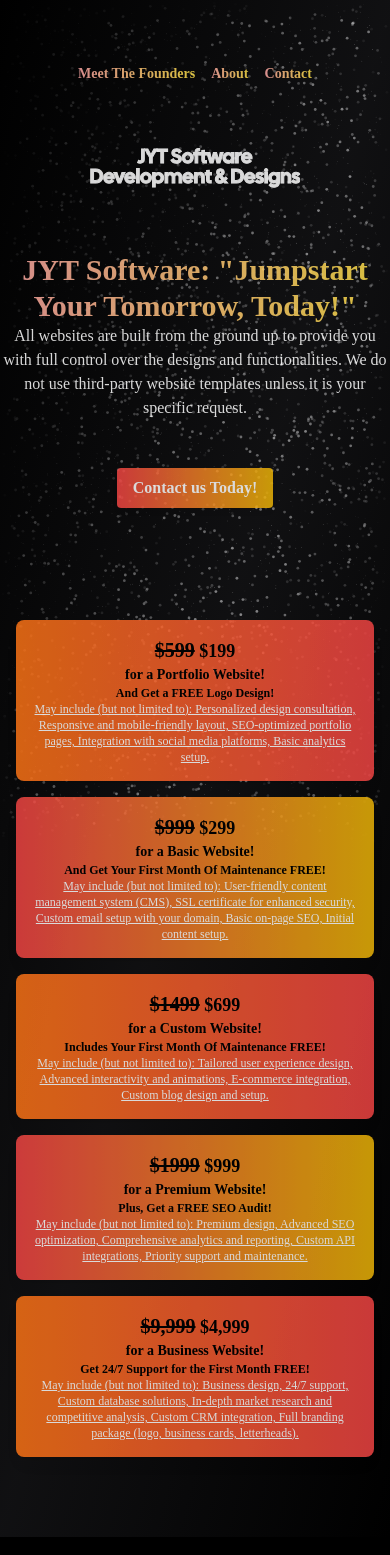
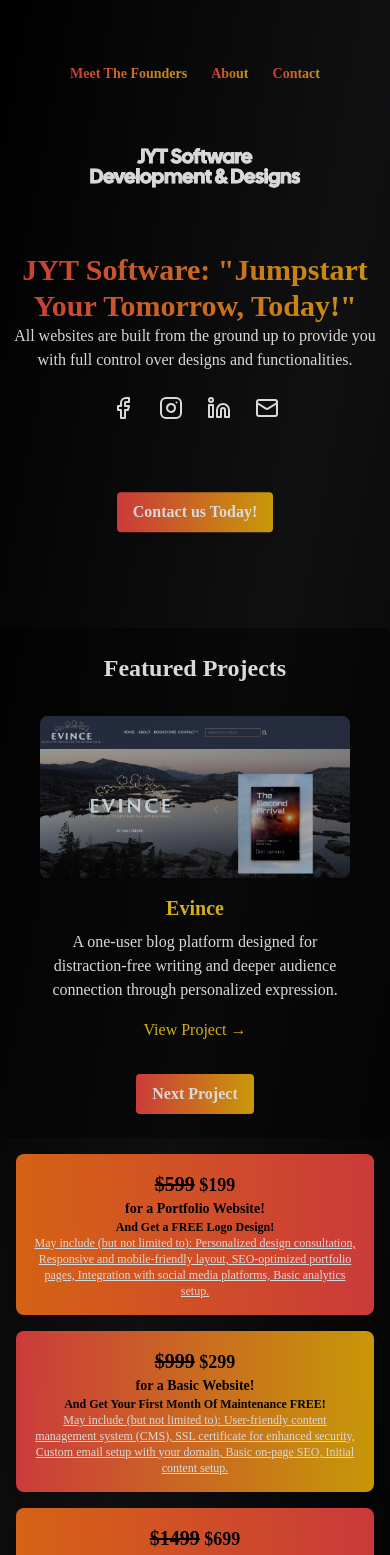
Before and after one commit to timbo84/jytsoftware, a Next.js app: page / in a window 390 px wide. Shown: the top 1555 px of the page. Built offline with nearby package versions, Linux system fonts and the light colour scheme; no server answers; what tailwindcss-debug-screens would draw is missing.

Commit message:
updated, added featured projects

```diff
--- a/app/about/page.tsx
+++ b/app/about/page.tsx
@@ -14,10 +14,10 @@ export default function AboutPage() {
         </div>
       </div>
       <div className="w-full h-px bg-zinc-800" />
-      <Particles
+      {/* <Particles
         className="absolute inset-0 -z-10 animate-fade-in"
         quantity={5000}
-      />
+      /> */}
 
       <p className=" text-zinc-400 px-6 pt-16 mx-auto space-y-2 max-w-7xl ">
         At <strong>JYT Software</strong>, we believe that the foundation of a
--- /dev/null
+++ b/app/components/projectShowcase.jsx
@@ -0,0 +1,69 @@
+"use client";
+
+import { useState } from "react";
+import { motion, AnimatePresence } from "framer-motion";
+
+const projects = [
+  {
+    title: "Evince",
+    description: "A one-user blog platform designed for distraction-free writing and deeper audience connection through personalized expression.",
+    image: "/evince.png",
+    link: "https://www.danlemaire.com/",
+  },
+//   {
+//     title: "Portfolio Website",
+//     description: "A sleek, modern portfolio to showcase personal projects and skills with interactive animations.",
+//     image: "/projects/portfolio.jpg",
+//     link: "#",
+//   },
+  {
+    title: "KyKy Fitness",
+    description: "A cutting-edge personal training website featuring AI-powered real-time fitness guidance, interactive tools like a macro calculator and workout planner, and an intuitive, mobile-friendly design for seamless user engagement.",
+    image: "/KyKyFitness.png",
+    link: "https://kyfitness.vercel.app/",
+  },
+];
+
+export default function ProjectShowcase() {
+  const [selectedProject, setSelectedProject] = useState(0);
+
+  return (
+    <div className="flex flex-col items-center text-center p-6 bg-black/50 rounded-lg shadow-lg w-full max-w-2xl mx-auto">
+      <h2 className="text-2xl font-semibold text-white mb-4">Featured Projects</h2>
+      <div className="relative w-full">
+        <AnimatePresence mode="wait">
+          <motion.div
+            key={selectedProject}
+            initial={{ opacity: 0, x: 50 }}
+            animate={{ opacity: 1, x: 0 }}
+            exit={{ opacity: 0, x: -50 }}
+            transition={{ duration: 0.5 }}
+            className="p-4"
+          >
+            <img
+              src={projects[selectedProject].image}
+              alt={projects[selectedProject].title}
+              className="w-full h-70 object-fit rounded-lg shadow-md"
+            />
+            <h3 className="text-xl text-yellow-400 mt-4 font-bold">
+              {projects[selectedProject].title}
+            </h3>
+            <p className="text-white mt-2">{projects[selectedProject].description}</p>
+            <a
+              href={projects[selectedProject].link}
+              className="mt-4 inline-block text-yellow-400 hover:underline"
+            >
+              View Project →
+            </a>
+          </motion.div>
+        </AnimatePresence>
+      </div>
+      <button
+        onClick={() => setSelectedProject((prev) => (prev + 1) % projects.length)}
+        className="mt-4 bg-gradient-to-r from-red-500 to-yellow-500 hover:from-red-700 hover:to-yellow-700 text-white font-bold py-2 px-4 rounded shadow-md"
+      >
+        Next Project
+      </button>
+    </div>
+  );
+}
--- /dev/null
+++ b/app/components/testimonials.jsx
@@ -0,0 +1,57 @@
+"use client";
+
+import { useState } from "react";
+import { motion, AnimatePresence } from "framer-motion";
+
+const testimonials = [
+  {
+    name: "John Doe",
+    quote: "JYT Software transformed my business! Their designs are top-notch, and the functionality is seamless.",
+    company: "Acme Corp",
+  },
+  {
+    name: "Jane Smith",
+    quote: "I couldn't be happier with the website they built. Professional, fast, and stunning!",
+    company: "Tech Innovators",
+  },
+  {
+    name: "Mike Johnson",
+    quote: "Their attention to detail and creative approach made our website stand out from the competition.",
+    company: "Creative Solutions",
+  },
+];
+
+export default function TestimonialsSlider() {
+  const [index, setIndex] = useState(0);
+
+  const nextTestimonial = () => {
+    setIndex((prevIndex) => (prevIndex + 1) % testimonials.length);
+  };
+
+  return (
+    <div className="flex flex-col items-center text-center p-6 bg-black/50 rounded-lg shadow-lg w-full max-w-xl mx-auto">
+      <h2 className="text-2xl font-semibold text-white mb-4">What Our Clients Say</h2>
+      <div className="relative w-full">
+        <AnimatePresence mode="wait">
+          <motion.div
+            key={index}
+            initial={{ opacity: 0, x: 50 }}
+            animate={{ opacity: 1, x: 0 }}
+            exit={{ opacity: 0, x: -50 }}
+            transition={{ duration: 0.5 }}
+            className="p-4"
+          >
+            <p className="text-lg text-white italic">"{testimonials[index].quote}"</p>
+            <h3 className="text-yellow-400 mt-2 font-bold">- {testimonials[index].name}, {testimonials[index].company}</h3>
+          </motion.div>
+        </AnimatePresence>
+      </div>
+      <button
+        onClick={nextTestimonial}
+        className="mt-4 bg-gradient-to-r from-red-500 to-yellow-500 hover:from-red-700 hover:to-yellow-700 text-white font-bold py-2 px-4 rounded shadow-md"
+      >
+        Next
+      </button>
+    </div>
+  );
+}
--- a/app/contact/page.tsx
+++ b/app/contact/page.tsx
@@ -39,10 +39,10 @@ const socials = [
 export default function Example() {
   return (
     <div className=" bg-gradient-to-tl from-zinc-900/0 via-zinc-900 to-zinc-900/0">
-      <Particles
+      {/* <Particles
         className="absolute inset-0 -z-10 animate-fade-in"
         quantity={5000}
-      />
+      /> */}
       <Navigation />
       <div className="container flex items-center justify-center min-h-screen px-4 mx-auto">
         <div className="grid w-full grid-cols-1 gap-8 mx-auto mt-32 sm:mt-0 sm:grid-cols-3 lg:gap-16">
--- a/app/developers/page.tsx
+++ b/app/developers/page.tsx
@@ -100,10 +100,10 @@ export default function Example() {
           </div>
         </div>
       </div>
-      <Particles
+      {/* <Particles
         className="absolute inset-0 -z-10 animate-fade-in"
         quantity={5000}
-      />
+      /> */}
     </div>
   );
 }
--- a/app/page.tsx
+++ b/app/page.tsx
@@ -2,68 +2,53 @@
 
 import Link from "next/link";
 import React from "react";
-// import { Linkedin } from "lucide-react";
-// import { Instagram } from "lucide-react";
-// import { Facebook } from "lucide-react";
-// import { Mail } from "lucide-react";
+import { Linkedin, Instagram, Facebook, Mail } from "lucide-react";
 import Particles from "./components/particles";
 import OfferGrid from "./components/offerCards";
+import { motion } from "framer-motion";
+import TestimonialSliders from "./components/testimonials";
+import ProjectShowcase from "./components/projectShowcase";
 
 const navigation = [
   { name: "Meet The Founders", href: "/developers" },
   { name: "About", href: "/about" },
-  //   { name: "Projects", href: "/projects" },
   { name: "Contact", href: "/contact" },
 ];
 
-// const socials = [
-//   {
-//     icon: <Facebook size={20} />,
-//     href: "https://www.facebook.com/profile.php?id=61559267145709&mibextid=ZbWKwL",
-//     label: "FaceBook",
-//     handle: "JYTSoftware",
-//   },
-//   {
-//     icon: <Instagram size={20} />,
-//     href: "https://instagram.com/jytsoftware",
-//     label: "Instagram",
-//     handle: "JYTSoftware",
-//   },
-//   {
-//     icon: <Linkedin size={20} />,
-//     href: "https://www.linkedin.com/company/jyt-software-development-designs",
-//     label: "LinkedIn",
-//     handle: "JYTSoftware",
-//   },
-//   {
-//     icon: <Mail size={20} />,
-//     href: "mailto:timothy.roberts@jytsoftware.com",
-//     label: "Email",
-//     handle: "@jytsoftware.com",
-//   },
-// ];
+const socials = [
+  {
+    icon: <Facebook size={24} />,
+    href: "https://www.facebook.com/JYTSoftware",
+  },
+  { icon: <Instagram size={24} />, href: "https://instagram.com/jytsoftware" },
+  {
+    icon: <Linkedin size={24} />,
+    href: "https://www.linkedin.com/company/jyt-software-development-designs",
+  },
+  { icon: <Mail size={24} />, href: "mailto:timothy.roberts@jytsoftware.com" },
+];
 
 export default function Home() {
   return (
     <div className="flex flex-col items-center justify-center min-h-screen bg-gradient-to-tl from-black via-zinc-600/20 to-black">
       <nav className="my-16 animate-fade-in">
-        <ul className="flex items-center justify-center gap-4">
+        <ul className="flex items-center justify-center gap-6">
           {navigation.map((item) => (
             <Link
               key={item.href}
               href={item.href}
-              className="text-sm font-semibold text-center bg-gradient-to-r from-red-500 to-yellow-500 text-transparent hover:text-red-500 bg-clip-text xs:from-red-300 xs:to-yellow-300 xs:hover:text-yellow-300 sm:from-red-300 sm:to-yellow-300 sm:hover:text-yellow-300 md:from-red-500 md:to-yellow-500 md:hover:text-yellow-300"
+              className="text-sm font-semibold text-center bg-gradient-to-r from-red-500 to-yellow-500 text-transparent hover:text-red-500 bg-clip-text"
             >
               {item.name}
             </Link>
           ))}
         </ul>
       </nav>
-      <div className="hidden w-screen h-px animate-glow md:block animate-fade-left bg-gradient-to-r from-zinc-300/0 via-zinc-300/50 to-zinc-300/0" />
-      <Particles
+
+      {/* <Particles
         className="absolute inset-0 -z-10 animate-fade-in"
         quantity={5000}
-      />
+      /> */}
 
       <div className="flex flex-col items-center justify-center flex-grow">
         <h1 className="z-10 text-xl text-transparent duration-1000 bg-white cursor-default text-edge-outline animate-title font-display sm:text-6xl md:text-9xl whitespace-nowrap bg-clip-text ">
@@ -74,22 +59,47 @@ export default function Home() {
         </h1>
       </div>
 
-      <div className="hidden w-screen h-px animate-glow md:block animate-fade-right bg-gradient-to-r from-zinc-300/0 via-zinc-300/50 to-zinc-300/0" />
       <div className="my-16 text-center animate-fade-in">
-        <h2 className="text-3xl font-semibold text-center bg-gradient-to-r from-red-500 to-yellow-500 text-transparent bg-clip-text xs:from-red-300 xs:to-yellow-300 sm:from-red-300 sm:to-yellow-300 md:from-red-500 md:to-yellow-500">
+        <h2 className="text-3xl font-semibold bg-gradient-to-r from-red-500 to-yellow-500 text-transparent bg-clip-text">
           JYT Software: "Jumpstart Your Tomorrow, Today!"
         </h2>
         <p className="text-m text-white">
           All websites are built from the ground up to provide you with full
-          control over the designs and functionalities. We do not use third-party website templates
-          unless it is your specific request.
+          control over designs and functionalities.
         </p>
-        <div className="flex justify-center items-center pt-12 pb-24">
-          <button className="bg-gradient-to-r from-red-500 to-yellow-500 hover:from-red-700 hover:to-yellow-700 text-white font-bold py-2 px-4 rounded shadow-md">
-            <a href="/contact">Contact us Today!</a>
-          </button>
+
+        {/* Social Media Icons */}
+        <div className="flex justify-center gap-6 py-6">
+          {socials.map((social, index) => (
+            <motion.a
+              key={index}
+              href={social.href}
+              target="_blank"
+              rel="noopener noreferrer"
+              className="text-white hover:text-yellow-400 transition duration-300"
+              whileHover={{ scale: 1.2, rotate: 10 }}
+              whileTap={{ scale: 0.9 }}
+            >
+              {social.icon}
+            </motion.a>
+          ))}
         </div>
-       <OfferGrid />
+
+        {/* Contact Button with Shake Effect */}
+        <motion.div
+          className="flex justify-center items-center pt-12 pb-24"
+          animate={{ y: [0, -2, 2, 0] }}
+          transition={{ repeat: Infinity, duration: 2 }}
+        >
+          <a href="/contact">
+            <button className="bg-gradient-to-r from-red-500 to-yellow-500 hover:from-red-700 hover:to-yellow-700 text-white font-bold py-2 px-4 rounded shadow-md">
+              Contact us Today!
+            </button>
+          </a>
+        </motion.div>
+        <ProjectShowcase />
+        <OfferGrid />
+        {/* <TestimonialSliders /> */}
       </div>
     </div>
   );
```
Also changed, not shown: public/KyKyFitness.png (added), public/evince.png (added).
